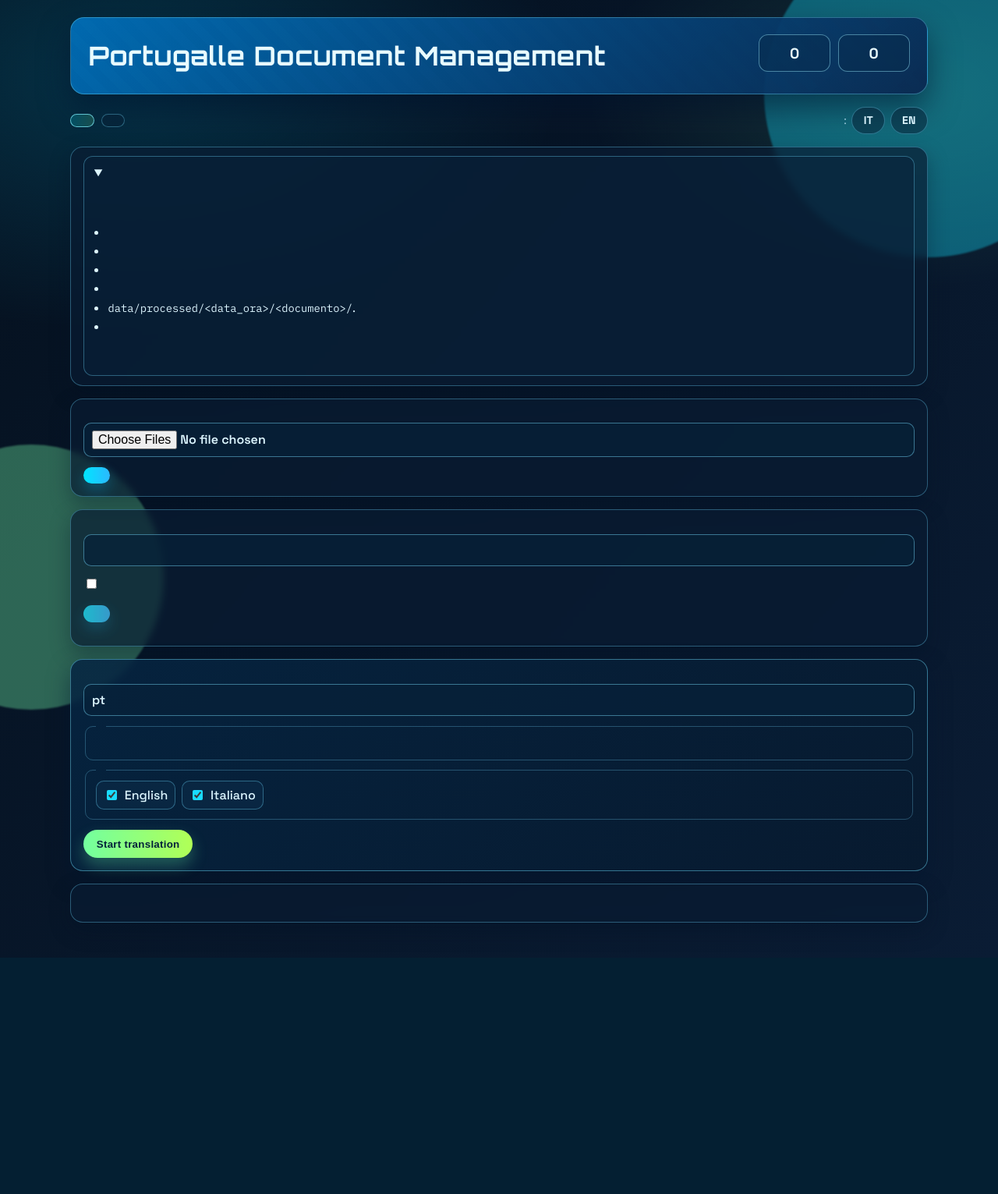
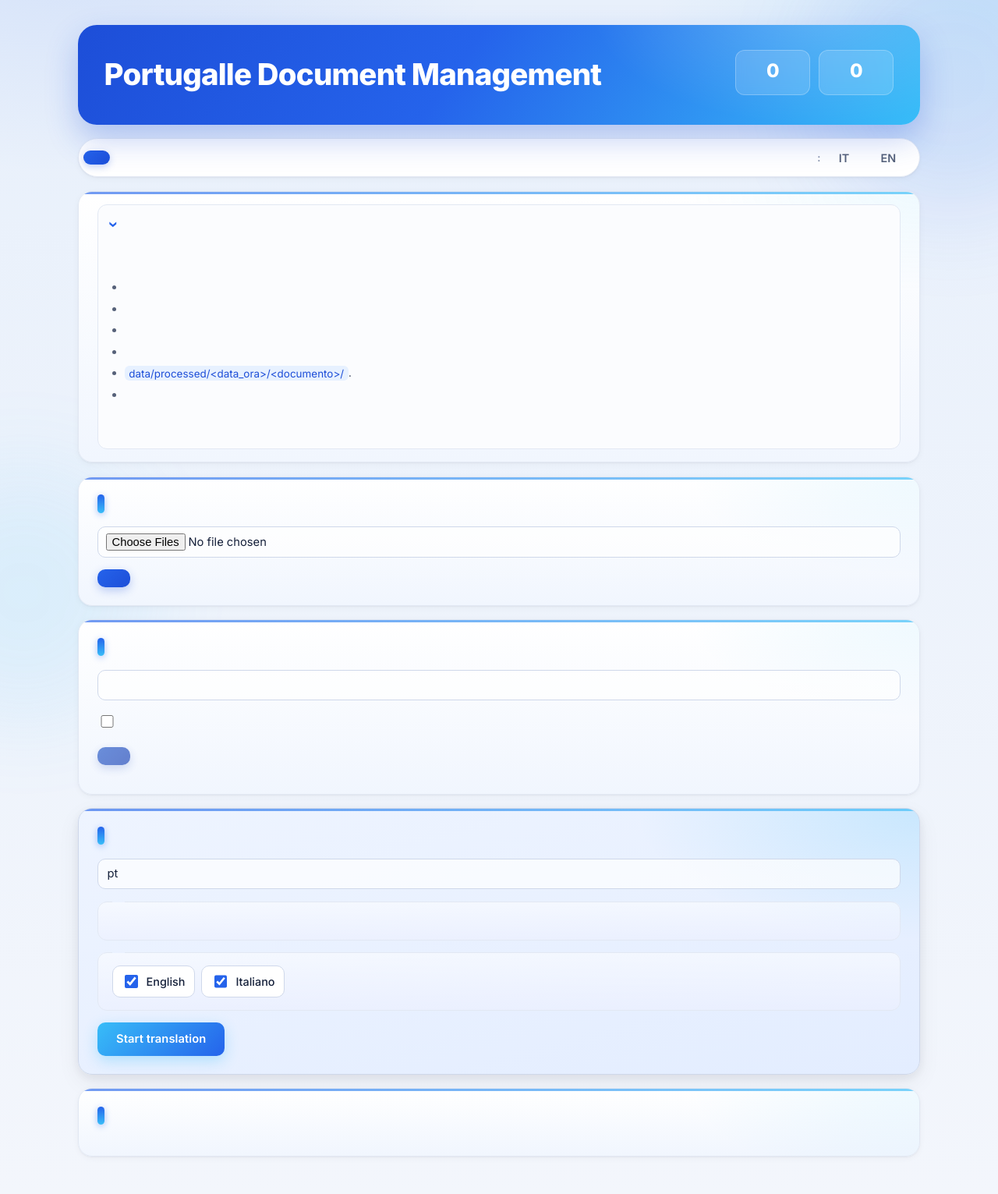
Before and after one commit to pta19059/portugalle-document-management, a FastAPI app: template app/templates/index.html in a window 1280 px wide. Shown: the whole page at 78% size. Before the commit the page ends 1183 px from the top, so only its background shows below. Run offline with FastAPI, Linux system fonts and the light colour scheme; the template is opened without the code that fills it, so the values that code supplies are empty.

Commit message:
Fix: uniforma font input settings a peso normale (Inter regular)

```diff
--- a/app/static/style.css
+++ b/app/static/style.css
@@ -1,18 +1,30 @@
-@import url("https://fonts.googleapis.com/css2?family=Orbitron:wght@500;700;800&family=Space+Grotesk:wght@400;500;600;700&family=IBM+Plex+Mono:wght@400;500&display=swap");
+@import url("https://fonts.googleapis.com/css2?family=Inter:wght@400;500;600;700;800&display=swap");
 
 :root {
-  --bg: #05111f;
-  --bg2: #0a1c34;
-  --ink: #ddf6ff;
-  --ink-soft: #9ac8da;
-  --panel: rgba(9, 28, 51, 0.7);
-  --accent: #00e5ff;
-  --accent-2: #73ff9f;
-  --line: rgba(109, 217, 255, 0.35);
-  --ok-bg: rgba(9, 55, 49, 0.56);
-  --ok-line: rgba(103, 255, 181, 0.6);
-  --error-bg: rgba(77, 20, 39, 0.62);
-  --error-line: rgba(255, 113, 164, 0.62);
+  --bg: #f3f6fc;
+  --bg-2: #e8f0fb;
+  --surface: #ffffff;
+  --surface-soft: #fbfcfe;
+  --panel-tint: #f1f6fe;
+  --ink: #15203a;
+  --ink-soft: #566179;
+  --ink-faint: #8893ab;
+  --accent: #2563eb;
+  --accent-2: #38bdf8;
+  --accent-strong: #1d4ed8;
+  --accent-soft: #e7f1ff;
+  --line: #e2e8f3;
+  --line-strong: #cfd8ea;
+  --ok-bg: #eafaf0;
+  --ok-line: #b7e9c8;
+  --ok-ink: #1d7a45;
+  --error-bg: #fdecef;
+  --error-line: #f7c2cd;
+  --error-ink: #c02748;
+  --shadow-sm: 0 1px 2px rgba(22, 26, 43, 0.05), 0 2px 8px rgba(22, 26, 43, 0.04);
+  --shadow-md: 0 4px 14px rgba(22, 26, 43, 0.07), 0 10px 30px rgba(22, 26, 43, 0.06);
+  --radius: 18px;
+  --radius-sm: 12px;
 }
 
 * {
@@ -22,152 +34,212 @@
 body {
   margin: 0;
   color: var(--ink);
-  font-family: "Space Grotesk", "Segoe UI", sans-serif;
+  font-family: "Inter", "Segoe UI", system-ui, sans-serif;
+  -webkit-font-smoothing: antialiased;
+  text-rendering: optimizeLegibility;
   background:
-    radial-gradient(980px 560px at 12% 8%, rgba(1, 206, 255, 0.17) 0%, transparent 58%),
-    radial-gradient(760px 440px at 92% 10%, rgba(115, 255, 159, 0.12) 0%, transparent 56%),
-    linear-gradient(130deg, var(--bg), var(--bg2));
+    radial-gradient(900px 500px at 8% -5%, rgba(37, 99, 235, 0.10) 0%, transparent 60%),
+    radial-gradient(760px 460px at 100% 0%, rgba(56, 189, 248, 0.12) 0%, transparent 58%),
+    linear-gradient(180deg, var(--bg-2), var(--bg));
   min-height: 100vh;
 }
 
+/* Decorative blobs kept subtle */
 .bg-shape {
   position: fixed;
   border-radius: 999px;
   pointer-events: none;
-  opacity: 0.35;
-  filter: blur(1px);
+  opacity: 0.5;
+  filter: blur(60px);
 }
 
 .bg-a {
-  width: 420px;
-  height: 420px;
+  width: 360px;
+  height: 360px;
   right: -120px;
-  top: -90px;
-  background: #14dfff;
+  top: -80px;
+  background: rgba(37, 99, 235, 0.22);
 }
 
 .bg-b {
-  width: 340px;
-  height: 340px;
+  width: 320px;
+  height: 320px;
   left: -130px;
-  bottom: -110px;
-  background: #7affb0;
+  bottom: -120px;
+  background: rgba(56, 189, 248, 0.20);
 }
 
 .shell {
   position: relative;
   z-index: 1;
-  width: min(1100px, 94vw);
-  margin: 1.4rem auto 2.8rem auto;
+  width: min(1080px, 92vw);
+  margin: 2rem auto 3rem auto;
   display: grid;
-  gap: 1rem;
+  gap: 1.1rem;
 }
 
+/* ---------- Hero ---------- */
 .hero {
-  color: #e8fbff;
-  border-radius: 18px;
-  padding: 1.3rem 1.4rem;
+  position: relative;
+  overflow: hidden;
+  color: #fff;
+  border-radius: 24px;
+  padding: 2rem 2.1rem;
+  background: linear-gradient(125deg, var(--accent-strong) 0%, var(--accent) 45%, var(--accent-2) 100%);
+  box-shadow: 0 18px 40px rgba(29, 78, 216, 0.28);
+  animation: rise-in 460ms ease-out;
+}
+
+.hero::after {
+  content: "";
+  position: absolute;
+  inset: 0;
   background:
-    linear-gradient(140deg, rgba(0, 112, 188, 0.9), rgba(10, 40, 80, 0.95)),
-    repeating-linear-gradient(45deg, rgba(91, 237, 255, 0.08) 0, rgba(91, 237, 255, 0.08) 12px, transparent 12px, transparent 24px);
-  border: 1px solid rgba(120, 233, 255, 0.35);
-  box-shadow: 0 18px 38px rgba(2, 18, 45, 0.55);
-  animation: rise-in 420ms ease-out;
+    radial-gradient(420px 220px at 88% -20%, rgba(255, 255, 255, 0.22), transparent 70%);
+  pointer-events: none;
 }
 
 .hero-row {
+  position: relative;
+  z-index: 1;
   display: flex;
   justify-content: space-between;
   align-items: flex-start;
-  gap: 1rem;
+  gap: 1.4rem;
 }
 
 .eyebrow {
   margin: 0;
-  font-size: 0.76rem;
+  font-size: 0.72rem;
   text-transform: uppercase;
-  letter-spacing: 0.18em;
-  font-family: "IBM Plex Mono", monospace;
-  opacity: 0.92;
-  color: #8cf1ff;
+  letter-spacing: 0.22em;
+  font-weight: 600;
+  color: rgba(255, 255, 255, 0.82);
 }
 
 .hero h1 {
-  margin: 0.3rem 0 0 0;
-  font-size: clamp(1.5rem, 2.7vw, 2.1rem);
-  line-height: 1.1;
-  font-family: "Orbitron", "Segoe UI", sans-serif;
-  letter-spacing: 0.02em;
+  margin: 0.5rem 0 0 0;
+  font-size: clamp(1.7rem, 3vw, 2.4rem);
+  line-height: 1.08;
+  font-weight: 800;
+  letter-spacing: -0.02em;
 }
 
 .hero p {
-  margin: 0.55rem 0 0 0;
-  max-width: 760px;
+  margin: 0.7rem 0 0 0;
+  max-width: 720px;
+  color: rgba(255, 255, 255, 0.9);
+  font-size: 1rem;
+  line-height: 1.55;
 }
 
 .hero-kpis {
   display: flex;
-  gap: 0.6rem;
+  gap: 0.7rem;
 }
 
 .kpi {
-  min-width: 92px;
-  padding: 0.65rem 0.7rem;
-  border-radius: 12px;
-  border: 1px solid rgba(153, 236, 255, 0.45);
-  background: rgba(8, 42, 75, 0.45);
+  min-width: 96px;
+  padding: 0.85rem 0.9rem;
+  border-radius: var(--radius-sm);
+  border: 1px solid rgba(255, 255, 255, 0.25);
+  background: rgba(255, 255, 255, 0.14);
+  -webkit-backdrop-filter: blur(6px);
+  backdrop-filter: blur(6px);
   text-align: center;
 }
 
 .kpi span {
   display: block;
-  font-size: 1.18rem;
+  font-size: 1.5rem;
   font-weight: 800;
+  line-height: 1;
 }
 
 .kpi small {
+  display: block;
+  margin-top: 0.3rem;
   text-transform: uppercase;
-  letter-spacing: 0.08em;
-  font-size: 0.66rem;
-  opacity: 0.92;
+  letter-spacing: 0.1em;
+  font-size: 0.62rem;
+  color: rgba(255, 255, 255, 0.85);
 }
 
+/* ---------- Panels ---------- */
 .panel {
-  border-radius: 16px;
+  position: relative;
+  overflow: hidden;
+  border-radius: var(--radius);
   border: 1px solid var(--line);
-  padding: 1rem;
-  -webkit-backdrop-filter: blur(4px);
-  backdrop-filter: blur(4px);
-  box-shadow: 0 10px 26px rgba(2, 16, 37, 0.35);
+  padding: 1.4rem 1.5rem;
+  background:
+    radial-gradient(420px 180px at 100% 0%, rgba(56, 189, 248, 0.08), transparent 70%),
+    linear-gradient(180deg, #ffffff 0%, var(--panel-tint) 100%);
+  box-shadow: var(--shadow-sm);
+  transition: box-shadow 200ms ease, transform 200ms ease, border-color 200ms ease;
+}
+
+.panel::before {
+  content: "";
+  position: absolute;
+  inset: 0 0 auto 0;
+  height: 3px;
+  background: linear-gradient(90deg, var(--accent), var(--accent-2));
+  opacity: 0.65;
+}
+
+.panel:hover {
+  box-shadow: var(--shadow-md);
+  border-color: var(--line-strong);
+  transform: translateY(-1px);
 }
 
 .panel-soft {
-  background: var(--panel);
+  background:
+    radial-gradient(420px 180px at 100% 0%, rgba(56, 189, 248, 0.08), transparent 70%),
+    linear-gradient(180deg, #ffffff 0%, var(--panel-tint) 100%);
 }
 
 .panel-strong {
-  background: linear-gradient(136deg, rgba(6, 37, 66, 0.88), rgba(8, 26, 47, 0.92));
-  border-color: rgba(112, 225, 255, 0.45);
-  box-shadow: 0 12px 28px rgba(3, 21, 48, 0.5);
+  background:
+    radial-gradient(520px 240px at 100% 0%, rgba(56, 189, 248, 0.18), transparent 70%),
+    linear-gradient(165deg, #eef4ff 0%, #e3edff 100%);
+  border-color: var(--line-strong);
+  box-shadow: var(--shadow-md);
 }
 
 .panel h2 {
   margin-top: 0;
-  margin-bottom: 0.9rem;
-  font-family: "Orbitron", "Segoe UI", sans-serif;
-  font-size: 1.05rem;
-  letter-spacing: 0.03em;
+  margin-bottom: 1.1rem;
+  font-size: 1.12rem;
+  font-weight: 700;
+  letter-spacing: -0.01em;
+  display: flex;
+  align-items: center;
+  gap: 0.6rem;
 }
 
+.panel h2::before {
+  content: "";
+  width: 0.55rem;
+  height: 1.45rem;
+  border-radius: 999px;
+  background: linear-gradient(180deg, var(--accent), var(--accent-2));
+  box-shadow: 0 2px 8px rgba(37, 99, 235, 0.4);
+}
+
+/* ---------- Forms ---------- */
 form {
   display: grid;
-  gap: 0.8rem;
+  gap: 0.95rem;
 }
 
 label {
   display: grid;
-  gap: 0.35rem;
+  gap: 0.4rem;
   font-weight: 600;
+  font-size: 0.9rem;
+  color: var(--ink);
 }
 
 .inline {
@@ -185,16 +257,27 @@ input[type="number"],
 input[type="file"],
 select {
   width: 100%;
-  border: 1px solid rgba(121, 223, 255, 0.46);
+  border: 1px solid var(--line-strong);
   border-radius: 10px;
-  padding: 0.58rem 0.62rem;
+  padding: 0.62rem 0.72rem;
   font: inherit;
+  font-size: 0.92rem;
+  font-weight: 400;
   color: var(--ink);
-  background: rgba(8, 34, 58, 0.72);
+  background: rgba(255, 255, 255, 0.7);
+  transition: border-color 140ms ease, box-shadow 140ms ease, background 140ms ease;
+}
+
+input[type="text"]::placeholder,
+input[type="password"]::placeholder,
+input[type="number"]::placeholder {
+  color: var(--ink-faint);
 }
 
 input[type="checkbox"] {
-  accent-color: #19dbff;
+  accent-color: var(--accent);
+  width: 1.05rem;
+  height: 1.05rem;
 }
 
 input[type="text"]:focus,
@@ -202,18 +285,25 @@ input[type="password"]:focus,
 input[type="number"]:focus,
 input[type="file"]:focus,
 select:focus {
-  outline: 2px solid rgba(0, 229, 255, 0.46);
-  outline-offset: 1px;
+  outline: none;
+  border-color: var(--accent);
+  background: var(--surface);
+  box-shadow: 0 0 0 3px rgba(37, 99, 235, 0.16);
+}
+
+input[type="file"] {
+  padding: 0.5rem 0.6rem;
+  cursor: pointer;
 }
 
 .onedrive-picker {
   display: grid;
-  gap: 0.45rem;
+  gap: 0.5rem;
 }
 
 .onedrive-select-block {
   display: grid;
-  gap: 0.35rem;
+  gap: 0.4rem;
 }
 
 .onedrive-auth-row {
@@ -221,80 +311,98 @@ select:focus {
   align-items: center;
   gap: 0.7rem;
   flex-wrap: wrap;
-  margin-bottom: 0.6rem;
+  margin-bottom: 0.7rem;
 }
 
 .onedrive-filter-label {
-  font-size: 0.86rem;
+  font-size: 0.84rem;
   color: var(--ink-soft);
   font-weight: 600;
 }
 
 .onedrive-picker-meta {
-  font-size: 0.8rem;
-  color: var(--ink-soft);
-  letter-spacing: 0.02em;
+  font-size: 0.78rem;
+  color: var(--ink-faint);
 }
 
 #onedrive-folder-select {
-  font-family: "IBM Plex Mono", monospace;
-  font-size: 0.84rem;
+  font-family: inherit;
+  font-size: 0.82rem;
   min-height: 13rem;
   max-height: 16rem;
   overflow: auto;
 }
 
+/* ---------- Buttons ---------- */
 button {
   width: fit-content;
   border: 0;
-  border-radius: 999px;
-  padding: 0.66rem 1.05rem;
-  color: #03203a;
+  border-radius: 10px;
+  padding: 0.72rem 1.3rem;
+  color: #fff;
   cursor: pointer;
-  font-weight: 700;
-  letter-spacing: 0.02em;
-  background: linear-gradient(90deg, var(--accent), #2cb8ff);
-  transition: transform 140ms ease, filter 140ms ease, box-shadow 140ms ease;
-  box-shadow: 0 8px 18px rgba(0, 168, 230, 0.32);
+  font: inherit;
+  font-weight: 600;
+  font-size: 0.92rem;
+  letter-spacing: 0.005em;
+  background: linear-gradient(135deg, var(--accent), var(--accent-strong));
+  box-shadow: 0 4px 12px rgba(29, 78, 216, 0.28);
+  transition: transform 140ms ease, box-shadow 140ms ease, filter 140ms ease;
 }
 
 button:hover {
   transform: translateY(-1px);
-  filter: brightness(1.04);
+  box-shadow: 0 8px 20px rgba(29, 78, 216, 0.34);
+  filter: brightness(1.03);
+}
+
+button:active {
+  transform: translateY(0);
 }
 
 .cta {
-  background: linear-gradient(90deg, var(--accent-2), #b1ff56);
-  box-shadow: 0 10px 20px rgba(109, 255, 172, 0.28);
+  background: linear-gradient(135deg, var(--accent-2), var(--accent));
+  box-shadow: 0 6px 18px rgba(56, 189, 248, 0.32);
+  padding: 0.8rem 1.5rem;
 }
 
 fieldset {
-  border: 1px solid rgba(120, 220, 255, 0.28);
-  border-radius: 10px;
-  padding: 0.8rem;
+  border: 1px solid var(--line);
+  border-radius: var(--radius-sm);
+  padding: 1rem 1.1rem;
+  margin: 0;
+  background: linear-gradient(180deg, rgba(255, 255, 255, 0.5), rgba(238, 240, 255, 0.5));
 }
 
 legend {
-  padding: 0 0.4rem;
+  padding: 0 0.5rem;
   font-weight: 700;
-  font-family: "IBM Plex Mono", monospace;
-  font-size: 0.82rem;
+  font-size: 0.8rem;
+  text-transform: uppercase;
+  letter-spacing: 0.06em;
+  color: var(--ink-soft);
 }
 
 .checkbox-row {
   display: flex;
   align-items: center;
-  gap: 0.45rem;
+  gap: 0.5rem;
   font-weight: 500;
   min-width: 0;
 }
 
 .chip {
-  padding: 0.42rem 0.55rem;
+  padding: 0.5rem 0.7rem;
   border-radius: 10px;
-  border: 1px solid rgba(111, 220, 255, 0.36);
-  background: rgba(12, 44, 72, 0.64);
+  border: 1px solid var(--line-strong);
+  background: var(--surface);
   overflow: hidden;
+  transition: border-color 140ms ease, box-shadow 140ms ease;
+}
+
+.chip:hover {
+  border-color: var(--accent);
+  box-shadow: 0 0 0 3px rgba(37, 99, 235, 0.1);
 }
 
 .queue-file-name {
@@ -315,67 +423,98 @@ legend {
 .queue-file-ext {
   flex: 0 0 auto;
   white-space: nowrap;
+  color: var(--ink-faint);
 }
 
 .targets {
   display: flex;
-  gap: 0.5rem;
+  gap: 0.55rem;
   flex-wrap: wrap;
 }
 
+/* ---------- Notices ---------- */
 .notice {
-  padding: 0.78rem 0.86rem;
-  border-radius: 12px;
+  padding: 0.85rem 1rem;
+  border-radius: var(--radius-sm);
   font-weight: 600;
+  font-size: 0.92rem;
+  display: flex;
+  align-items: center;
+  gap: 0.55rem;
+}
+
+.notice::before {
+  font-size: 1.1rem;
+  line-height: 1;
 }
 
 .notice.ok {
   background: var(--ok-bg);
   border: 1px solid var(--ok-line);
+  color: var(--ok-ink);
+}
+
+.notice.ok::before {
+  content: "\2713";
 }
 
 .notice.error {
   background: var(--error-bg);
   border: 1px solid var(--error-line);
-  color: #ffd2e3;
+  color: var(--error-ink);
 }
 
+.notice.error::before {
+  content: "!";
+  font-weight: 800;
+}
+
+/* ---------- Lists ---------- */
 .files {
   display: grid;
   grid-template-columns: repeat(auto-fill, minmax(230px, 1fr));
-  gap: 0.5rem;
+  gap: 0.55rem;
 }
 
 .list {
   display: grid;
-  gap: 0.45rem;
+  gap: 0.5rem;
 }
 
 .output-row {
-  padding: 0.45rem 0.6rem;
-  border-radius: 9px;
-  border: 1px solid rgba(112, 219, 255, 0.32);
-  background: rgba(8, 35, 58, 0.62);
-  font-family: "IBM Plex Mono", monospace;
-  font-size: 0.84rem;
+  padding: 0.55rem 0.75rem;
+  border-radius: 10px;
+  border: 1px solid var(--line);
+  border-left: 3px solid var(--accent);
+  background: linear-gradient(90deg, var(--accent-soft), rgba(255, 255, 255, 0.4));
+  font-family: inherit;
+  font-size: 0.82rem;
+  color: var(--ink-soft);
   overflow-wrap: anywhere;
 }
 
 .hint {
   color: var(--ink-soft);
-  font-size: 0.92rem;
+  font-size: 0.9rem;
+  line-height: 1.55;
 }
 
 .help-panel {
-  padding-top: 0.7rem;
-  padding-bottom: 0.7rem;
+  padding-top: 1rem;
+  padding-bottom: 1rem;
 }
 
+/* ---------- Tabs ---------- */
 .tab-nav {
   display: flex;
-  gap: 0.55rem;
+  gap: 0.5rem;
   flex-wrap: wrap;
   align-items: center;
+  padding: 0.4rem;
+  background: var(--surface);
+  border: 1px solid var(--line);
+  border-radius: 999px;
+  box-shadow: var(--shadow-sm);
 }
 
 .tab-lang {
@@ -383,24 +522,39 @@ legend {
   align-items: center;
   gap: 0.4rem;
   margin-left: auto;
-  color: var(--ink-soft);
-  font-size: 0.88rem;
+  padding-right: 0.4rem;
+  color: var(--ink-faint);
+  font-size: 0.82rem;
+  font-weight: 600;
 }
 
 .tab-link {
   text-decoration: none;
-  border: 1px solid rgba(111, 220, 255, 0.35);
-  background: rgba(8, 35, 58, 0.55);
-  color: var(--ink);
+  border: 1px solid transparent;
+  background: transparent;
+  color: var(--ink-soft);
   border-radius: 999px;
-  padding: 0.48rem 0.9rem;
-  font-weight: 700;
-  letter-spacing: 0.01em;
+  padding: 0.5rem 1rem;
+  font-weight: 600;
+  font-size: 0.9rem;
+  transition: background 140ms ease, color 140ms ease, border-color 140ms ease;
+}
+
+.tab-link:hover {
+  background: var(--accent-soft);
+  color: var(--accent-strong);
 }
 
 .tab-link-active {
-  background: linear-gradient(90deg, rgba(0, 229, 255, 0.2), rgba(115, 255, 159, 0.18));
-  border-color: rgba(129, 240, 255, 0.72);
+  background: linear-gradient(135deg, var(--accent), var(--accent-strong));
+  border-color: transparent;
+  color: #fff;
+  box-shadow: 0 3px 10px rgba(29, 78, 216, 0.26);
+}
+
+.tab-link-active:hover {
+  background: linear-gradient(135deg, var(--accent), var(--accent-strong));
+  color: #fff;
 }
 
 .tab-hidden {
@@ -409,31 +563,51 @@ legend {
 
 .settings-meta {
   display: grid;
-  gap: 0.45rem;
-  margin-bottom: 0.85rem;
+  gap: 0.5rem;
+  margin-bottom: 1rem;
 }
 
+/* ---------- Help card ---------- */
 .help-card {
-  border: 1px solid rgba(111, 220, 255, 0.36);
-  border-radius: 12px;
-  background: rgba(8, 35, 58, 0.5);
-  padding: 0.65rem 0.8rem;
+  border: 1px solid var(--line);
+  border-radius: var(--radius-sm);
+  background: var(--surface-soft);
+  padding: 0.85rem 1rem;
 }
 
 .help-card > summary {
   cursor: pointer;
   font-weight: 700;
-  letter-spacing: 0.01em;
+  color: var(--ink);
+  list-style: none;
+  display: flex;
+  align-items: center;
+  gap: 0.5rem;
 }
 
 .help-card > summary::-webkit-details-marker {
-  color: #8cf1ff;
+  display: none;
+}
+
+.help-card > summary::before {
+  content: "\203A";
+  display: inline-block;
+  font-size: 1.2rem;
+  color: var(--accent);
+  transition: transform 160ms ease;
+}
+
+.help-card[open] > summary::before {
+  transform: rotate(90deg);
 }
 
 .help-content {
-  margin-top: 0.55rem;
+  margin-top: 0.7rem;
   display: grid;
-  gap: 0.4rem;
+  gap: 0.45rem;
+  color: var(--ink-soft);
+  font-size: 0.92rem;
+  line-height: 1.55;
 }
 
 .help-content ul {
@@ -442,18 +616,27 @@ legend {
 }
 
 .help-content li {
-  margin: 0.2rem 0;
+  margin: 0.3rem 0;
+}
+
+.help-content strong {
+  color: var(--ink);
 }
 
 .help-content code {
-  font-family: "IBM Plex Mono", monospace;
-  font-size: 0.86rem;
+  font-family: inherit;
+  font-size: 0.84rem;
+  background: var(--accent-soft);
+  color: var(--accent-strong);
+  padding: 0.1rem 0.35rem;
+  border-radius: 6px;
 }
 
+/* ---------- Progress ---------- */
 .process-status {
-  margin-top: 0.35rem;
+  margin-top: 0.45rem;
   display: grid;
-  gap: 0.35rem;
+  gap: 0.45rem;
 }
 
 .process-status[hidden] {
--- a/app/templates/index.html
+++ b/app/templates/index.html
@@ -4,7 +4,7 @@
   <meta charset="UTF-8" />
   <meta name="viewport" content="width=device-width, initial-scale=1.0" />
   <title>{{ t.app_title if t.app_title is defined else 'Portugalle Document Management' }}</title>
-  <link rel="stylesheet" href="/static/style.css?v=20260522futuristic" />
+  <link rel="stylesheet" href="/static/style.css?v=20260616blue2" />
 </head>
 <body>
   <div class="bg-shape bg-a" aria-hidden="true"></div>
```
Also changed, not shown: other parts of app/static/style.css (+30 -12 lines).
